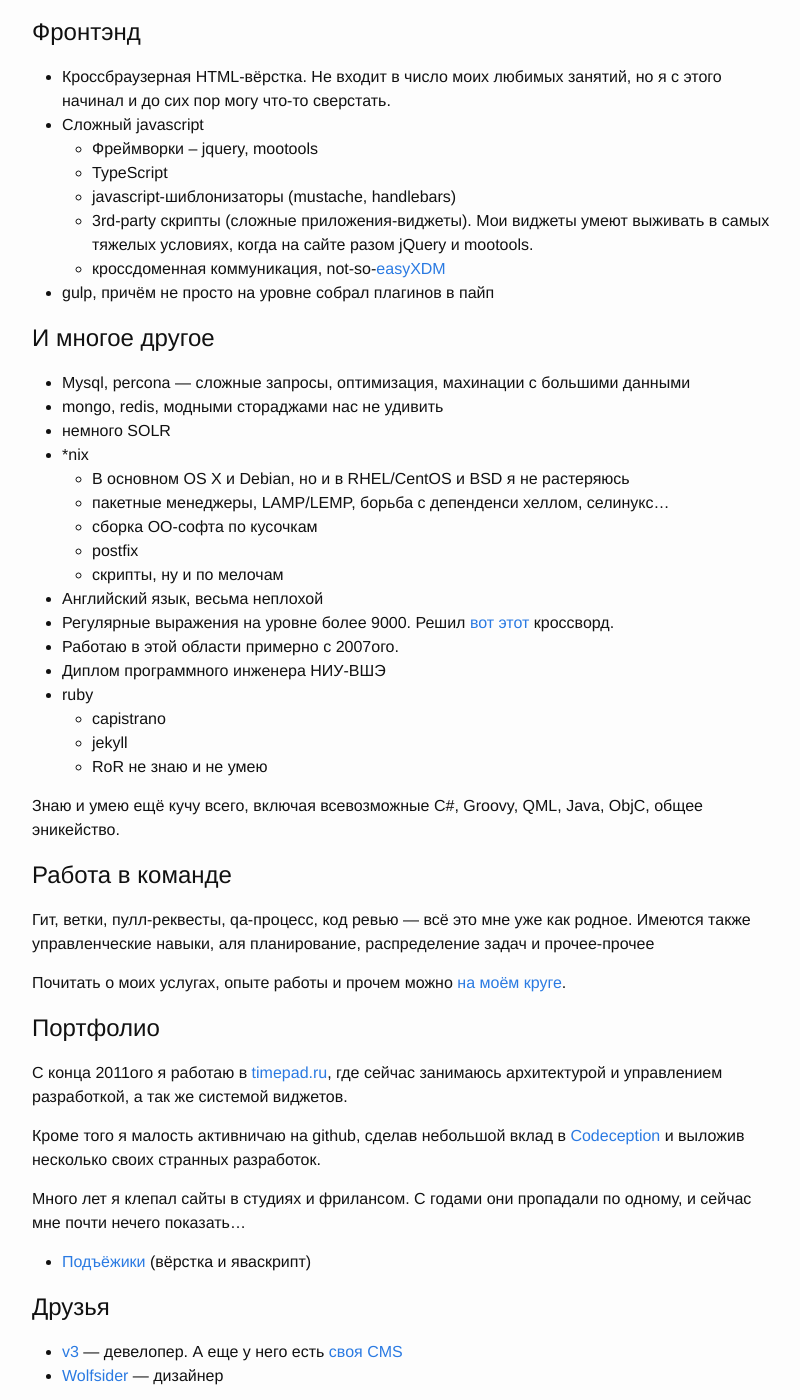
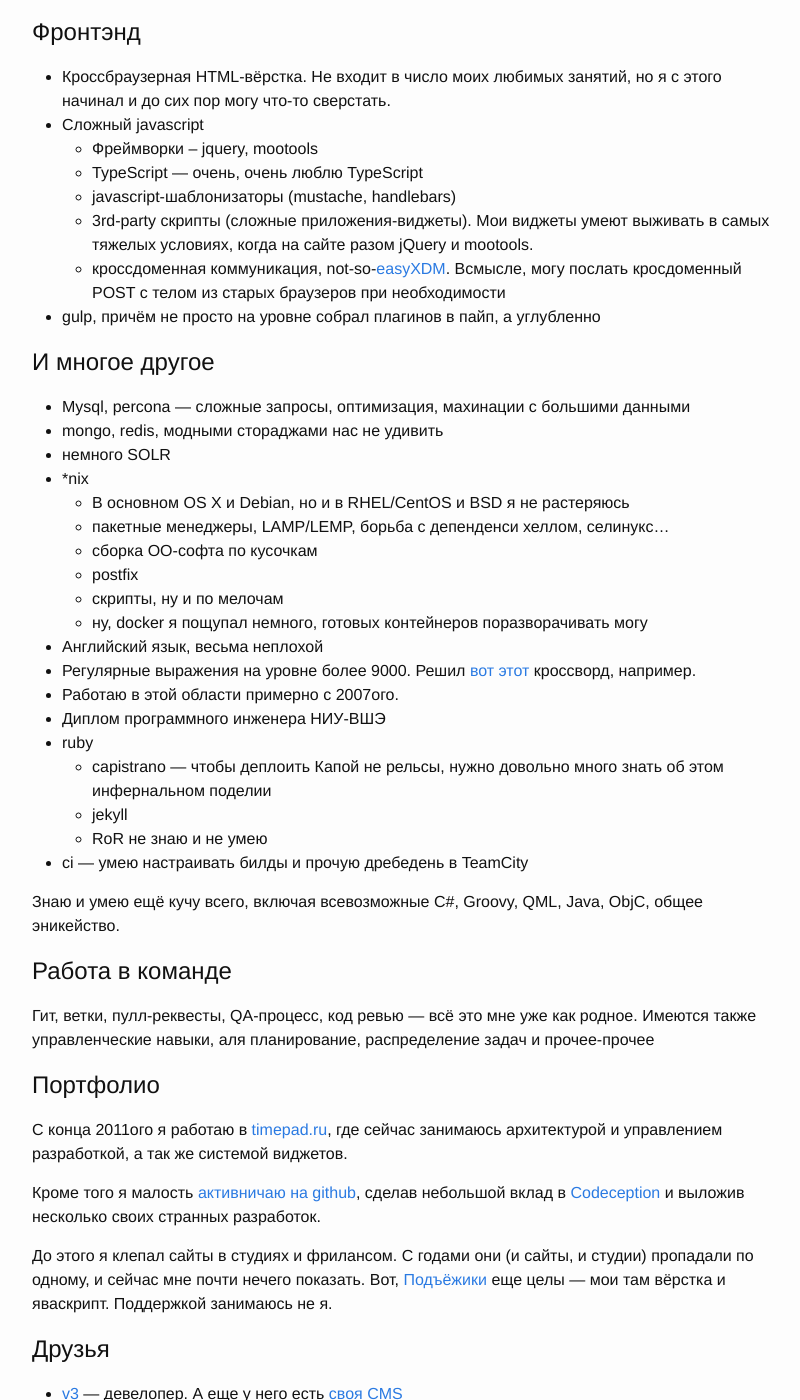
Before and after one commit to artyfarty/artyfartyio.github.io, a Jekyll site: the page built from devel.md, in a window 1280 px wide and 1400 px high, scrolled down 654 px. Shown: the whole window, without its empty margins (238-1038 px from the left). Built offline with Jekyll 4.4.1, drawn with Linux system fonts in a browser that asks for light colours; some of the changed text lies outside the part shown.

Commit message:
Update devel.md

```diff
--- a/devel.md
+++ b/devel.md
@@ -27,11 +27,11 @@ weight: 20
 * Кроссбраузерная HTML-вёрстка. Не входит в число моих любимых занятий, но я с этого начинал и до сих пор могу что-то сверстать.
 * Сложный javascript
   * Фреймворки – jquery, mootools
-  * TypeScript
-  * javascript-шиблонизаторы (mustache, handlebars)
+  * TypeScript — очень, очень люблю TypeScript
+  * javascript-шаблонизаторы (mustache, handlebars)
   * 3rd-party скрипты (сложные приложения-виджеты). Мои виджеты умеют выживать в самых тяжелых условиях, когда на сайте разом jQuery и mootools.
-  * кроссдоменная коммуникация, not-so-[easyXDM](http://easyxdm.net/wp/)
-* gulp, причём не просто на уровне собрал плагинов в пайп
+  * кроссдоменная коммуникация, not-so-[easyXDM](http://easyxdm.net/wp/). Всмысле, могу послать кросдоменный POST с телом из старых браузеров при необходимости
+* gulp, причём не просто на уровне собрал плагинов в пайп, а углубленно
 
 # И многое другое
 * Mysql, percona — сложные запросы, оптимизация, махинации с большими данными
@@ -43,30 +43,29 @@ weight: 20
   * сборка ОО-софта по кусочкам
   * postfix
   * скрипты, ну и по мелочам
+  * ну, docker я пощупал немного, готовых контейнеров поразворачивать могу
 * Английский язык, весьма неплохой
-* Регулярные выражения на уровне более 9000. Решил [вот этот](http://habrahabr.ru/post/168591/) кроссворд.
+* Регулярные выражения на уровне более 9000. Решил [вот этот](http://habrahabr.ru/post/168591/) кроссворд, например.
 * Работаю в этой области примерно с 2007ого.
 * Диплом программного инженера НИУ-ВШЭ
 * ruby
-  * capistrano
+  * capistrano — чтобы деплоить Капой не рельсы, нужно довольно много знать об этом инфернальном поделии
   * jekyll
   * RoR не знаю и не умею
+* ci — умею настраивать билды и прочую дребедень в TeamCity
 
 Знаю и умею ещё кучу всего, включая всевозможные C#, Groovy, QML, Java, ObjC, общее эникейство.
 
 # Работа в команде
-Гит, ветки, пулл-реквесты, qa-процесс, код ревью — всё это мне уже как родное. Имеются также управленческие навыки, аля планирование, распределение задач и прочее-прочее
-
-Почитать о моих услугах, опыте работы и прочем можно [на моём круге](http://artyfarty.moikrug.ru/).
+Гит, ветки, пулл-реквесты, QA-процесс, код ревью — всё это мне уже как родное. Имеются также управленческие навыки, аля планирование, распределение задач и прочее-прочее
 
 # Портфолио
 
 C конца 2011ого я работаю в [timepad.ru](https://timepad.ru/), где сейчас занимаюсь архитектурой и управлением разработкой, а так же системой виджетов.
 
-Кроме того я малость активничаю на github, сделав небольшой вклад в [Codeception](http://codeception.com/) и выложив несколько своих странных разработок.
+Кроме того я малость [активничаю на github](/projects/), сделав небольшой вклад в [Codeception](http://codeception.com/) и выложив несколько своих странных разработок.
 
-Много лет я клепал сайты в студиях и фрилансом. С годами они пропадали по одному, и сейчас мне почти нечего показать...
-* [Подъёжики](http://podegiki.ru/) (вёрстка и яваскрипт)
+До этого я клепал сайты в студиях и фрилансом. С годами они (и сайты, и студии) пропадали по одному, и сейчас мне почти нечего показать. Вот, [Подъёжики](http://podegiki.ru/) еще целы — мои там вёрстка и яваскрипт. Поддержкой занимаюсь не я.
 
 # Друзья
 
```
Also changed, not shown: other parts of devel.md (+1 -1 lines).
